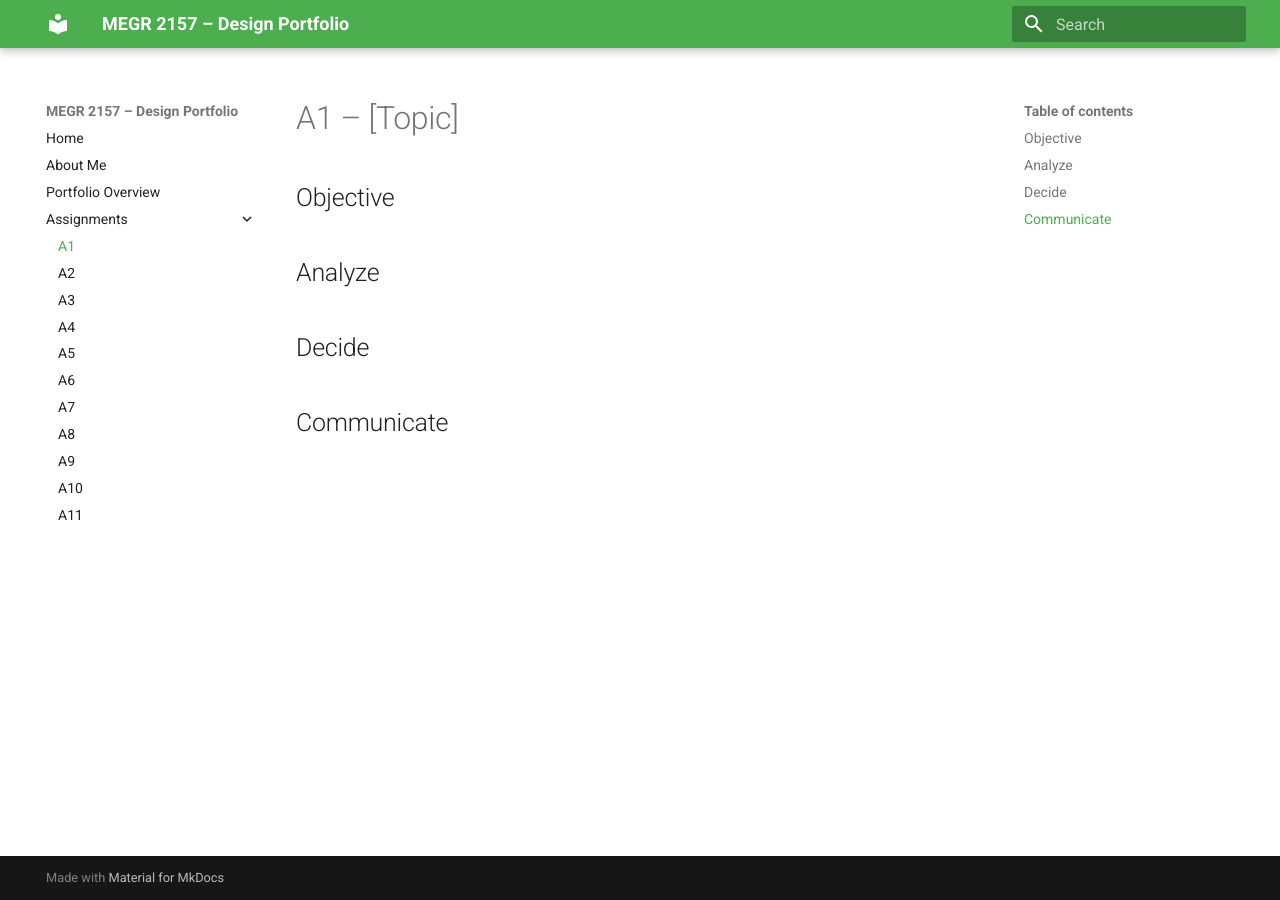
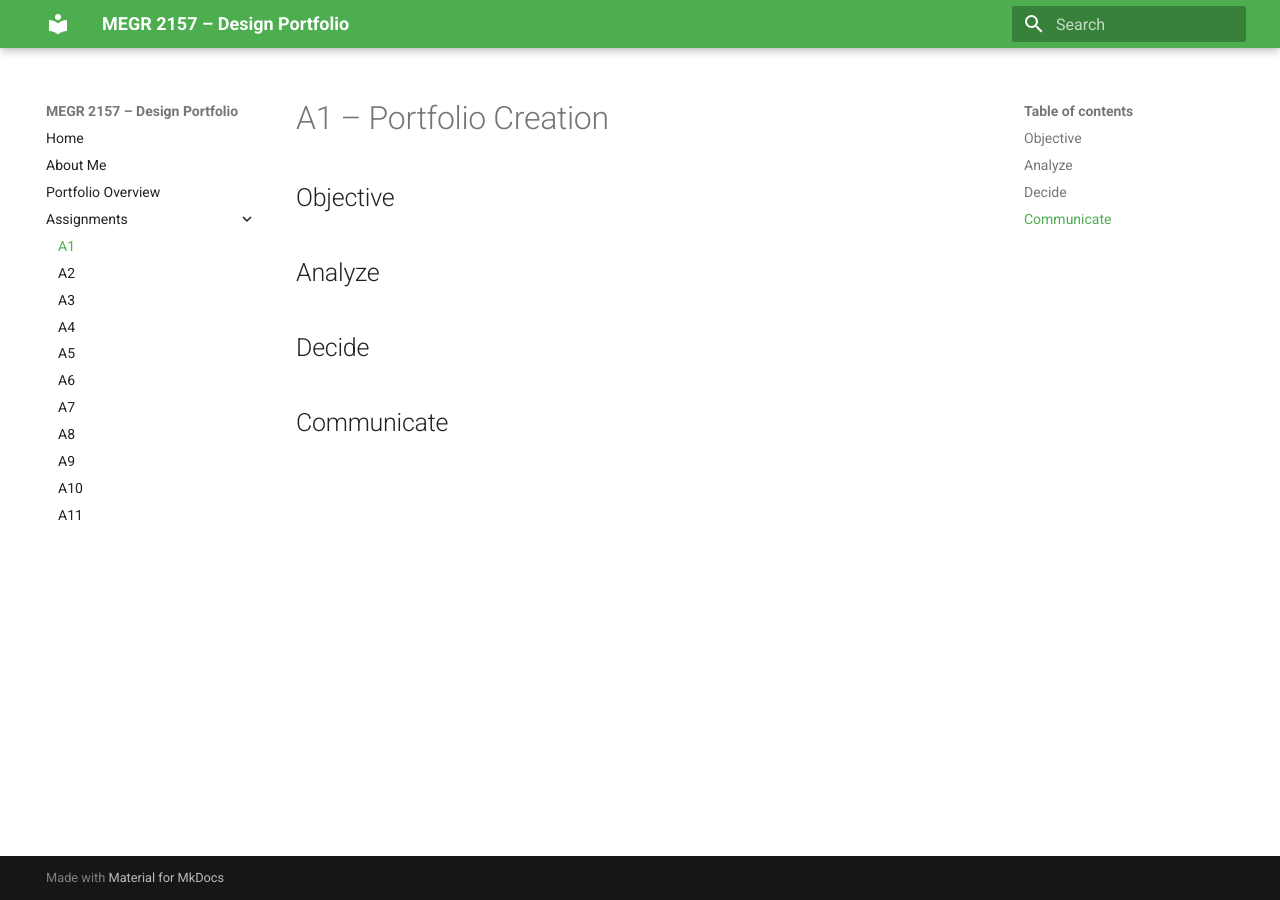
Before and after one commit to bfagan2/megr2156-portfolio, an MkDocs documentation site: the page built from docs/assignments/A01/index.md, in a window 1280 px wide. Built offline with MkDocs 1.6.1 and Material for MkDocs 9.7.7, drawn with Linux system fonts in a browser that asks for light colours.

Commit message:
Update assignment title to 'Portfolio Creation'

```diff
--- a/docs/assignments/A01/index.md
+++ b/docs/assignments/A01/index.md
@@ -1,4 +1,4 @@
-# A1 – [Topic]
+# A1 – Portfolio Creation
 
 ## Objective
 
```
